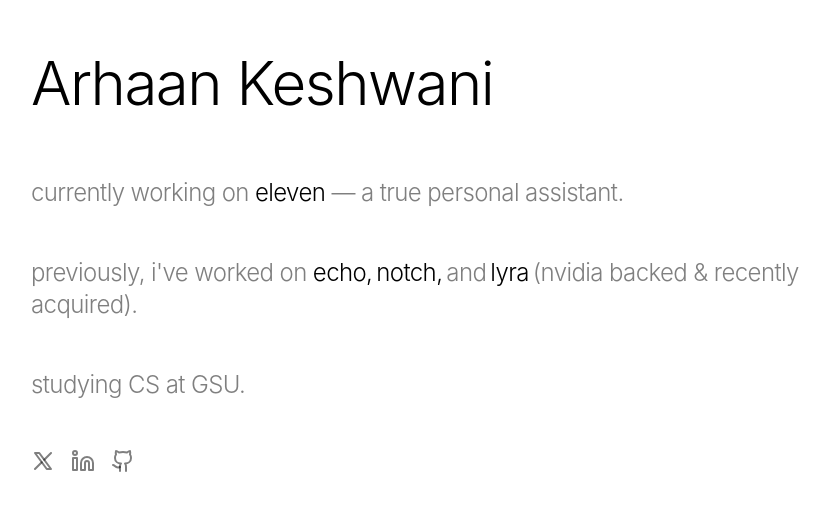
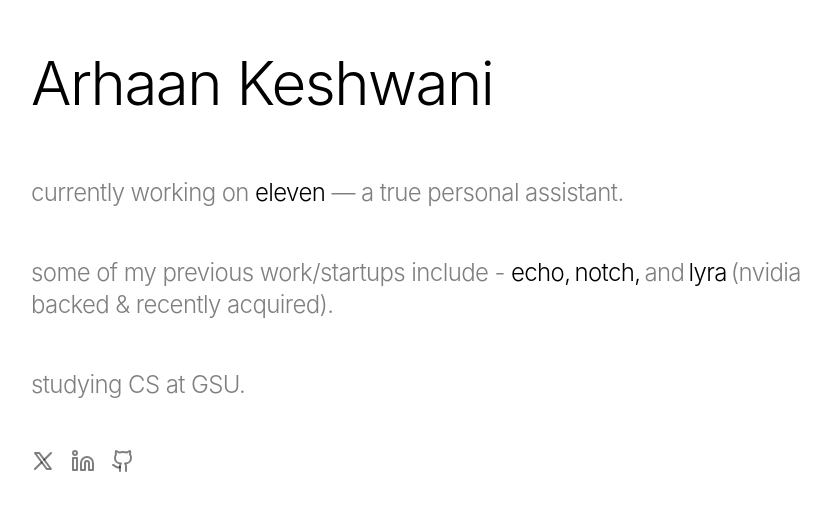
Before and after one commit to akeshwani2/ArhaanK, a Next.js app: page / in a window 1280 px wide. Shown: the part 107-616 px from the top of the page, without its empty margins (209-1040 px from the left). Built offline with nearby package versions, Linux system fonts and the light colour scheme.

Commit message:
new port

```diff
--- a/src/app/components/Overview.tsx
+++ b/src/app/components/Overview.tsx
@@ -23,7 +23,7 @@
         — a true personal assistant.
       </div>
       <div className="text-xl md:text-2xl mb-12 font-light tracking-tight text-black/50 items-center animate-fade-in-up">
-        previously, i've worked on{" "}
+        some of my previous work/startups include - {" "}
         <a className="text-black" href="https://ev0.xyz" target="_blank">
           <span className="hover:scale-105 transition-transform duration-200 ease-in-out inline-block">
             echo,
```
